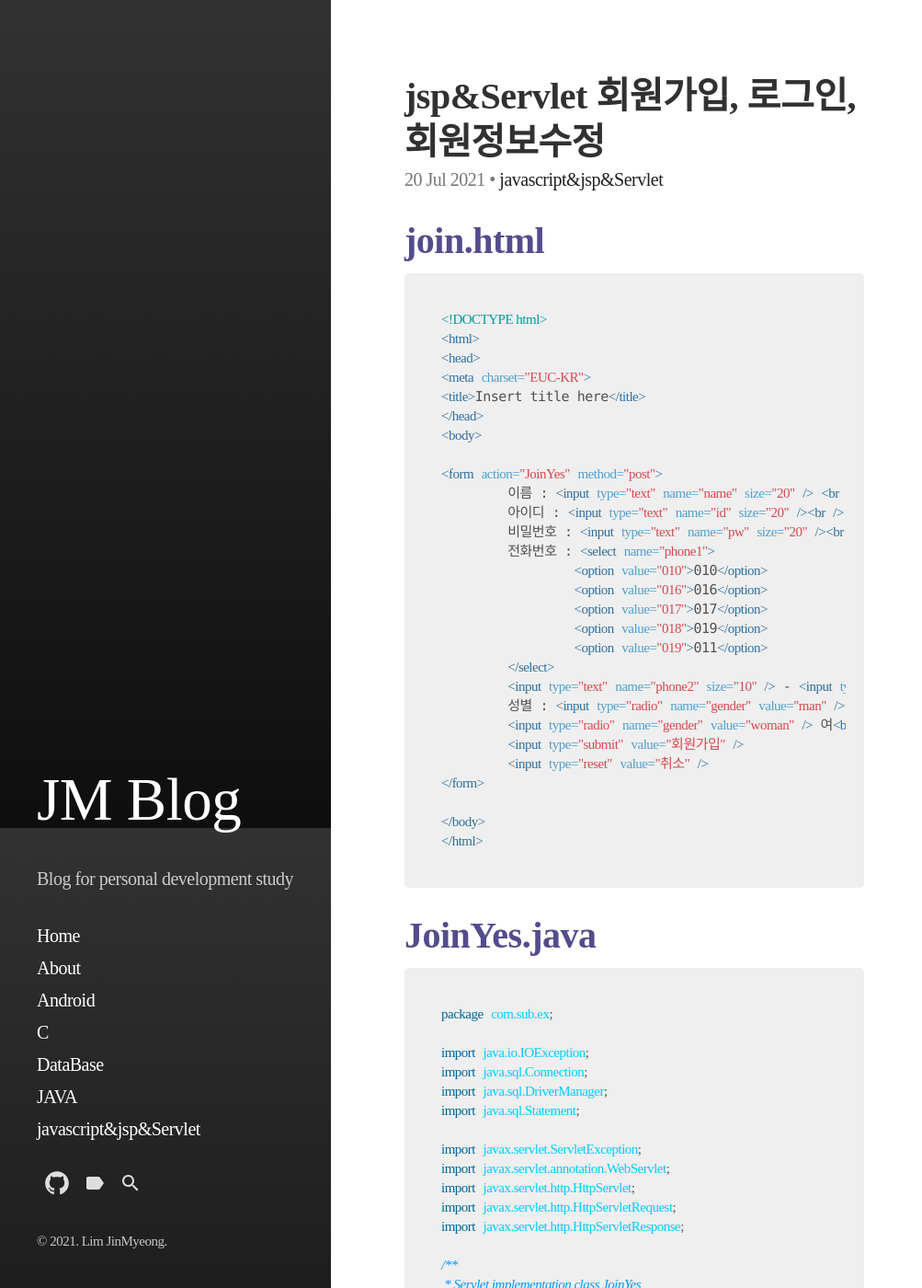
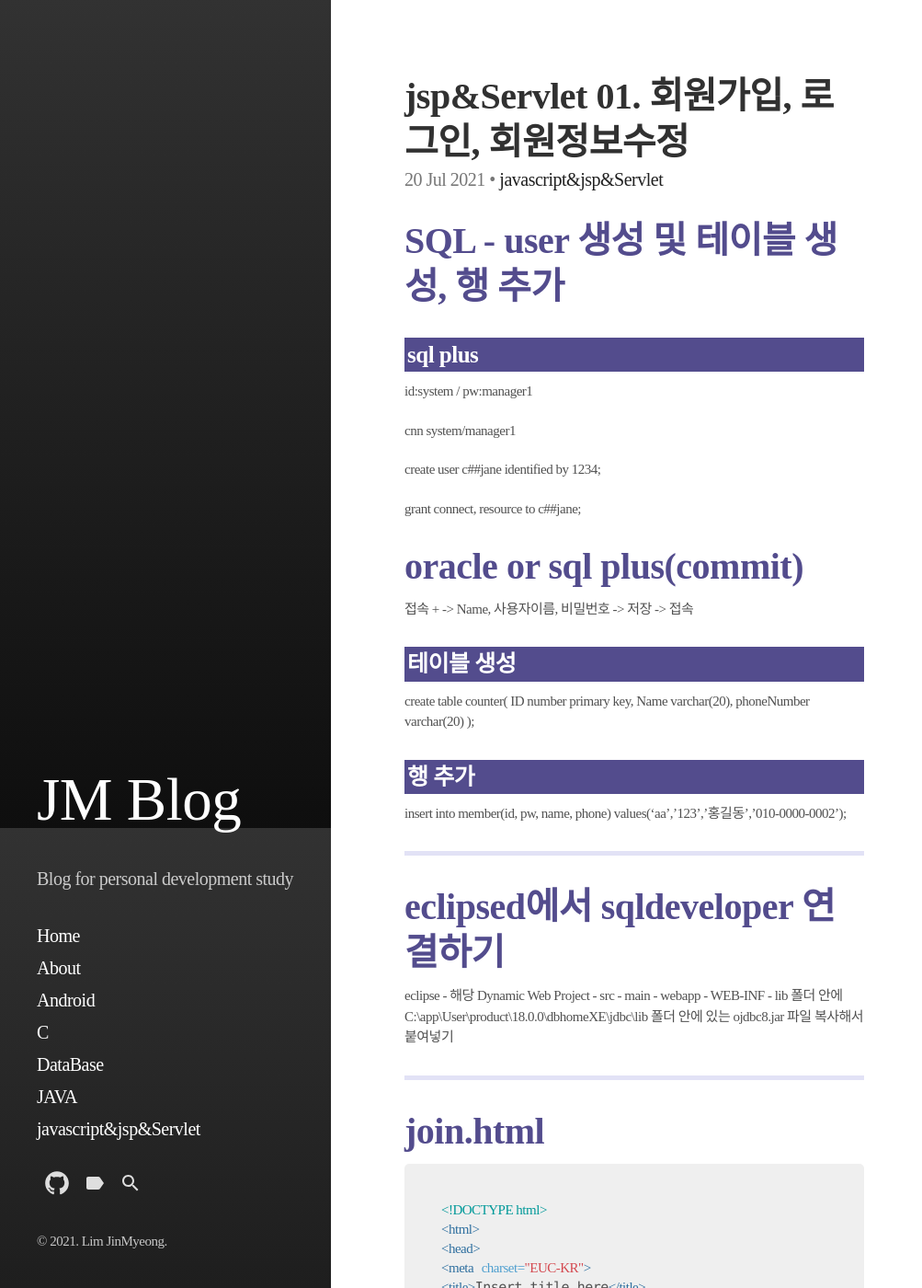
Before and after one commit to jm456789/jm456789.github.io, a Jekyll site: the page built from _posts/2021-07-20-JSP-join.md, in a window 1280 px wide and 1400 px high. Shown: the whole window at 92% size, without its empty margins (0-1003 px from the left). Built offline with Jekyll 4.4.1, drawn with Linux system fonts in a browser that asks for light colours; some web fonts are replaced.

Commit message:
Update 2021-07-20-JSP-join.md

```diff
--- a/_posts/2021-07-20-JSP-join.md
+++ b/_posts/2021-07-20-JSP-join.md
@@ -1,7 +1,7 @@
 ---
 layout: post
 
-title: "jsp&Servlet 회원가입, 로그인, 회원정보수정 "
+title: "jsp&Servlet 01. 회원가입, 로그인, 회원정보수정 "
 excerpt: ""
 
 categories:
@@ -14,6 +14,43 @@ toc_sticky: true
 
 date: 2021-07-20
 last_modified_at: 2021-07-20
+---
+
+# SQL - user 생성 및 테이블 생성, 행 추가
+
+### sql plus
+
+id:system / pw:manager1
+
+cnn system/manager1
+
+create user c##jane identified by 1234;
+
+grant connect, resource to c##jane;
+
+# oracle or sql plus(commit)
+
+접속 + -> Name, 사용자이름, 비밀번호 -> 저장 -> 접속
+
+### 테이블 생성
+
+create table counter(
+    ID number primary key,
+    Name varchar(20),
+    phoneNumber varchar(20)
+);
+
+### 행 추가
+
+insert into member(id, pw, name, phone) values('aa','123','홍길동','010-0000-0002');
+
+---
+
+# eclipsed에서 sqldeveloper 연결하기
+
+eclipse - 해당 Dynamic Web Project - src - main - webapp - WEB-INF - lib 폴더 안에
+C:\app\User\product\18.0.0\dbhomeXE\jdbc\lib 폴더 안에 있는 ojdbc8.jar 파일 복사해서 붙여넣기
+
 ---
 
 # join.html
```
